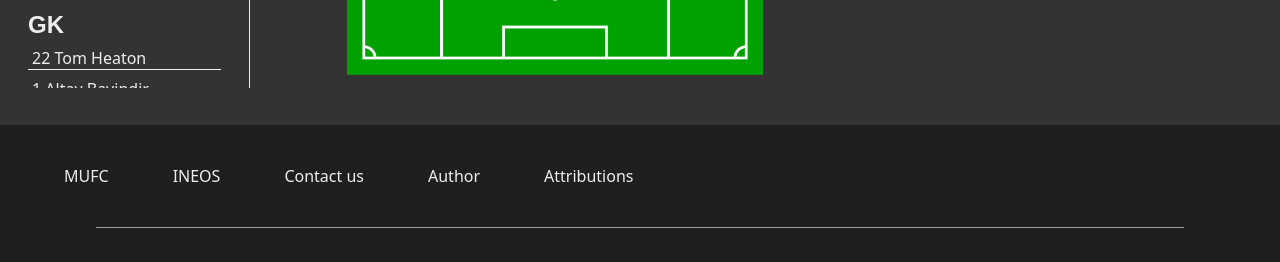
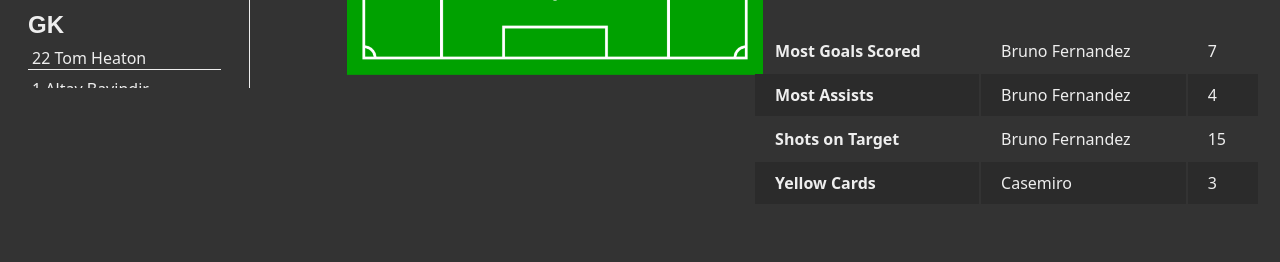
Before and after one commit to boanergaes/MUFC, a plain HTML site: page pages/players.html in a window 1280 px wide. Shown: the part 838-1100 px from the top of the page. Drawn offline with Linux system fonts and the light colour scheme; a web font is replaced by a local one.

Commit message:
twitched the NaP cta card and added table in Players page

```diff
--- a/pages/players.html
+++ b/pages/players.html
@@ -232,6 +232,31 @@
                             </div>
                         </div>
                     </div>
+                    <!-- ############################## -->
+                    <div class="stat-row table">
+                        <table>
+                            <tr>
+                                <td>Most Goals Scored</td>
+                                <td>Bruno Fernandez</td>
+                                <td>7</td>
+                            </tr>
+                            <tr>
+                                <td>Most Assists</td>
+                                <td>Bruno Fernandez</td>
+                                <td>4</td>
+                            </tr>
+                            <tr>
+                                <td>Shots on Target</td>
+                                <td>Bruno Fernandez</td>
+                                <td>15</td>
+                            </tr>
+                            <tr>
+                                <td>Yellow Cards</td>
+                                <td>Casemiro</td>
+                                <td>3</td>
+                            </tr>
+                        </table>
+                    </div>
                 </div>
             </div>
         </div>
--- a/styles/players.css
+++ b/styles/players.css
@@ -247,6 +247,21 @@ h1, h2 {
     font-size: 1.2rem;
 }
 
+table {
+    width: 100%;
+    padding-bottom: 50px;
+}
+
+tr:nth-child(even) {
+    background-color: hsl(0, 0%, 17%);
+}
+td:first-child {
+    font-weight: 700;
+}
+td {
+    padding: 10px 20px;
+}
+
 @media screen and (max-width: 1220px) {
     .pitch-container {
         align-items: start;
@@ -335,6 +350,7 @@ h1, h2 {
         position: absolute;
         top: 250px;
     }
+
     .main .bench {
         position: absolute;
         top: 870px;
@@ -364,6 +380,6 @@ h1, h2 {
 
     footer {
         position: absolute;
-        top: 2560px;
+        top: 2830px;
     }
 }
```
Also changed, not shown: styles/Nap.css (+8 -3 lines).
